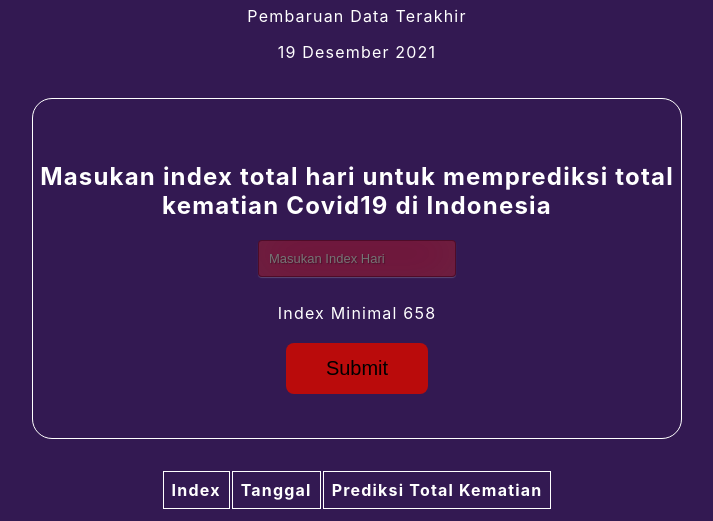
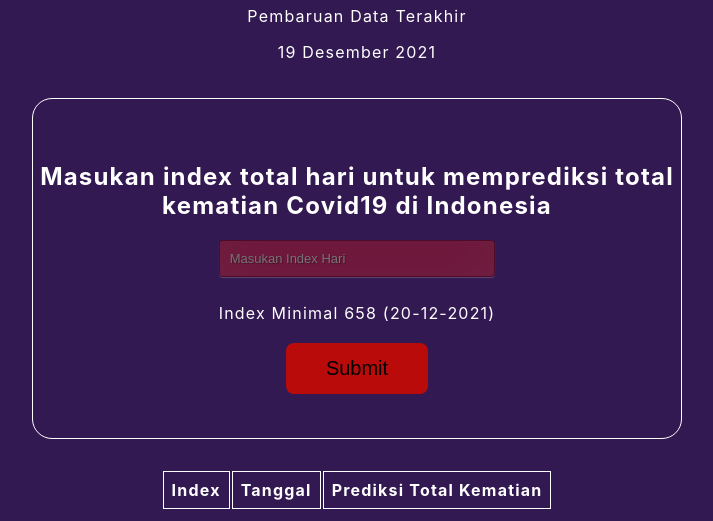
Before and after one commit to BLucky8/Covid19_Death_Predictor-Indonesia-, a Flask app: page / in a window 1280 px wide. Shown: the part 1584-2105 px from the top of the page, without its empty margins (291-1004 px from the left). Run offline with Flask 2, Linux system fonts and the light colour scheme; lists and menus that the app fills with data are empty; parts of the project's set-up code (start-up, migrations or seed data) failed here and were passed over.

Commit message:
Update index.html
Update Description date

```diff
--- a/templates/index.html
+++ b/templates/index.html
@@ -65,7 +65,7 @@
      <!-- Main Input For Receiving Query to our ML -->
     <form action="{{ url_for('predict')}}"method="post">
     	<input type="number" name="days_after" placeholder="Masukan Index Hari" required="required" />
-      <p>Index Minimal 658</p>
+      <p>Index Minimal 658 (20-12-2021)</p>
 
         <button type="submit" class="btn">Submit</button>
     </form>
```
